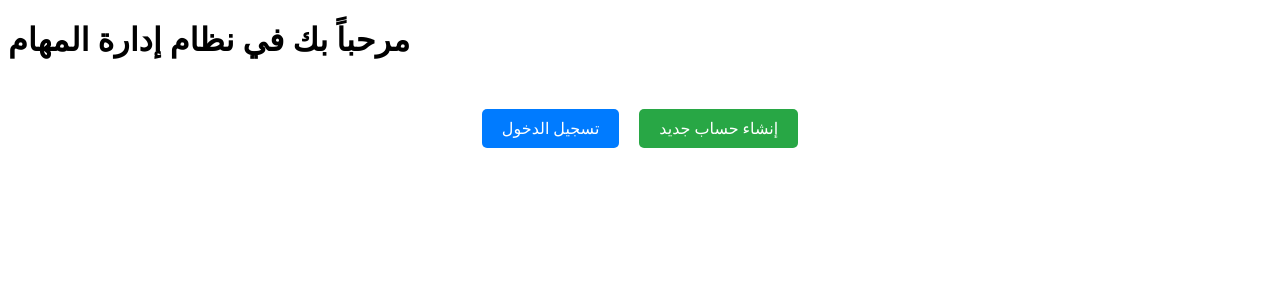
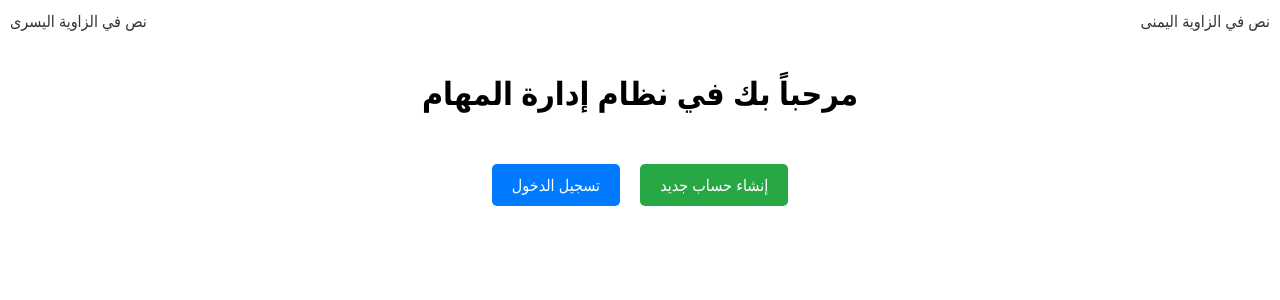
Before and after one commit to HasanAbdelhady/tasks, a Django app: page / in a window 1280 px wide. Shown: the top 300 px of the page. Run offline with Django 5.2, Linux system fonts and the light colour scheme.

Commit message:
Update login_or_signup.html

```diff
--- a/task_tracker/templates/login_or_signup.html
+++ b/task_tracker/templates/login_or_signup.html
@@ -4,17 +4,61 @@
         <meta charset="UTF-8">
         <meta name="viewport" content="width=device-width, initial-scale=1.0">
         <title>الصفحة الرئيسية</title>
+        <style>
+            body {
+                font-family: 'Segoe UI', Tahoma, Geneva, Verdana, sans-serif;
+                margin: 0;
+                padding: 0;
+            }
+            .corner-text {
+                position: absolute;
+                top: 10px;
+                font-size: 16px;
+                color: #333;
+            }
+            .left-corner {
+                left: 10px;
+                text-align: left;
+            }
+            .right-corner {
+                right: 10px;
+                text-align: right;
+            }
+            .container {
+                text-align: center;
+                padding-top: 50px;
+            }
+            .button-group {
+                display: flex;
+                justify-content: center;
+                gap: 20px;
+                margin-top: 50px;
+            }
+            .button-group a {
+                padding: 10px 20px;
+                border-radius: 5px;
+                text-decoration: none;
+                color: white;
+            }
+            .button-group a.login {
+                background: #007bff;
+            }
+            .button-group a.signup {
+                background: #28a745;
+            }
+        </style>
     </head>
     <body>
-        <h1>مرحباً بك في نظام إدارة المهام</h1>
-        <div
-            style="display: flex; justify-content: center; gap: 20px; margin-top: 50px;">
-            <a href="{% url 'login' %}"
-                style="padding: 10px 20px; background: #007bff; color: white; text-decoration: none; border-radius: 5px;">تسجيل
-                الدخول</a>
-            <a href="{% url 'signup' %}"
-                style="padding: 10px 20px; background: #28a745; color: white; text-decoration: none; border-radius: 5px;">إنشاء
-                حساب جديد</a>
+        <!-- Left and Right corner texts -->
+        <div class="corner-text left-corner">نص في الزاوية اليسرى</div>
+        <div class="corner-text right-corner">نص في الزاوية اليمنى</div>
+
+        <div class="container">
+            <h1>مرحباً بك في نظام إدارة المهام</h1>
+            <div class="button-group">
+                <a href="{% url 'login' %}" class="login">تسجيل الدخول</a>
+                <a href="{% url 'signup' %}" class="signup">إنشاء حساب جديد</a>
+            </div>
         </div>
     </body>
 </html>
```
